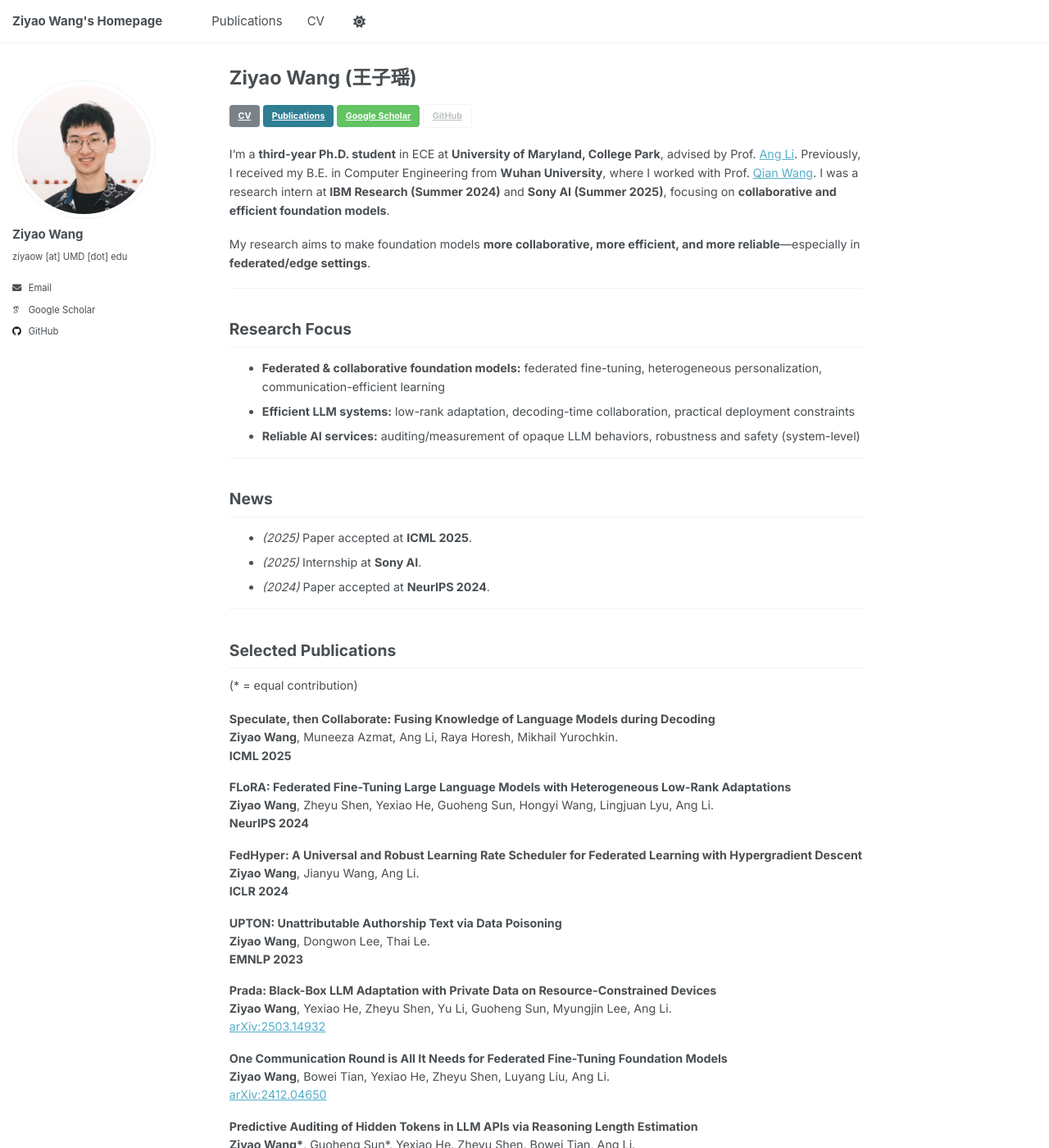
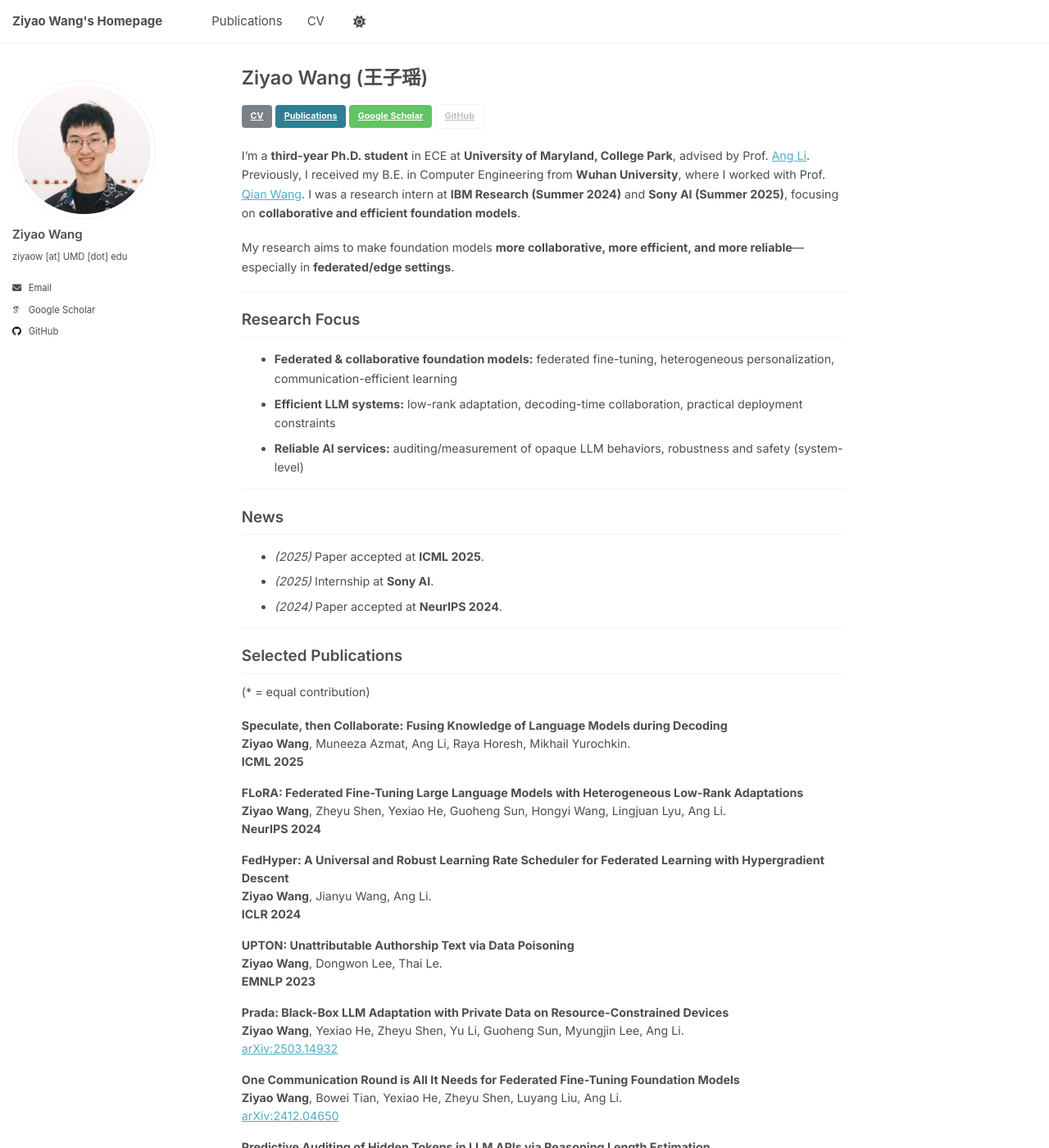
Before and after one commit to ziyaow1010/ziyaow1010.github.io, a Jekyll site: the page built from _pages/about.md, in a window 1280 px wide and 1400 px high. Shown: the whole window at 82% size. Built offline with Jekyll 4.4.1, drawn with Linux system fonts in a browser that asks for light colours; some web fonts are replaced; a script that is not in the unit is left out.

Commit message:
Update main.scss

```diff
--- a/assets/css/main.scss
+++ b/assets/css/main.scss
@@ -41,39 +41,76 @@
   "vendor/font-awesome/solid",
   "vendor/font-awesome/brands";
 
-/* Custom tweaks */
+/* =========================
+   Custom overrides (global)
+   ========================= */
+
+/* 1) Typography scale */
+html {
+  font-size: 15px; /* if still big, try 14px */
+}
+
+.page__content {
+  font-size: 0.95em;
+  line-height: 1.65;
+}
+
+/* Headings: smaller + tighter */
+.page__content h1 { font-size: 1.75em; margin-top: 1.2em; }
+.page__content h2 { font-size: 1.32em; margin-top: 1.2em; }
+.page__content h3 { font-size: 1.12em; margin-top: 1.1em; }
+
+/* 2) Force font family everywhere */
+body,
+.page__content,
+.sidebar,
+.masthead,
+.archive,
+.page__footer {
+  font-family: "Inter", -apple-system, BlinkMacSystemFont, "Segoe UI", Roboto,
+               "Helvetica Neue", Arial, "Noto Sans", "Liberation Sans", sans-serif !important;
+  font-weight: 400;
+}
+
+h1, h2, h3, h4, h5, h6,
+.site-title,
+.page__title {
+  font-family: "Inter", -apple-system, BlinkMacSystemFont, "Segoe UI", Roboto,
+               "Helvetica Neue", Arial, sans-serif !important;
+  font-weight: 600;
+}
+
+code, pre, kbd, samp {
+  font-family: ui-monospace, SFMono-Regular, Menlo, Monaco, Consolas,
+               "Liberation Mono", "Courier New", monospace !important;
+}
+
+/* 3) Make layout wider (reduce "far from right" feeling) */
+.page__inner-wrap {
+  max-width: 1500px !important;
+}
+
+/* Reduce side padding a bit on large screens */
+@media (min-width: 64em) {
+  .page__inner-wrap {
+    padding-left: 1rem !important;
+    padding-right: 1rem !important;
+  }
+}
+
+/* If you use author_profile (sidebar), this helps the main area feel wider */
+@media (min-width: 64em) {
+  .page__content {
+    padding-right: 0.5rem !important;
+  }
+}
+
+/* 4) Selected pubs formatting */
 .selected-pubs p {
-  margin: 0 0 1.1rem;
+  margin: 0 0 1.05rem;
   line-height: 1.55;
 }
 
 .selected-pubs strong {
   font-weight: 700;
 }
-
-/* Global typography tweaks */
-html { font-size: 15px; }          /* 默认通常 16px，这里整体缩小一点 */
-.page__content { font-size: 0.95em; line-height: 1.6; }
-
-/* Headings slightly smaller */
-.page__content h1 { font-size: 1.8em; }
-.page__content h2 { font-size: 1.35em; }
-.page__content h3 { font-size: 1.15em; }
-
-.page__inner-wrap { max-width: 1500px; }
-
-/* Global font override */
-body, .page__content {
-  font-family: "Inter", -apple-system, BlinkMacSystemFont, "Segoe UI", Roboto,
-               "Helvetica Neue", Arial, "Noto Sans", "Liberation Sans", sans-serif;
-}
-
-h1, h2, h3, h4, h5, h6 {
-  font-family: "Inter", -apple-system, BlinkMacSystemFont, "Segoe UI", Roboto,
-               "Helvetica Neue", Arial, sans-serif;
-}
-
-code, pre {
-  font-family: ui-monospace, SFMono-Regular, Menlo, Monaco, Consolas,
-               "Liberation Mono", "Courier New", monospace;
-}
```
